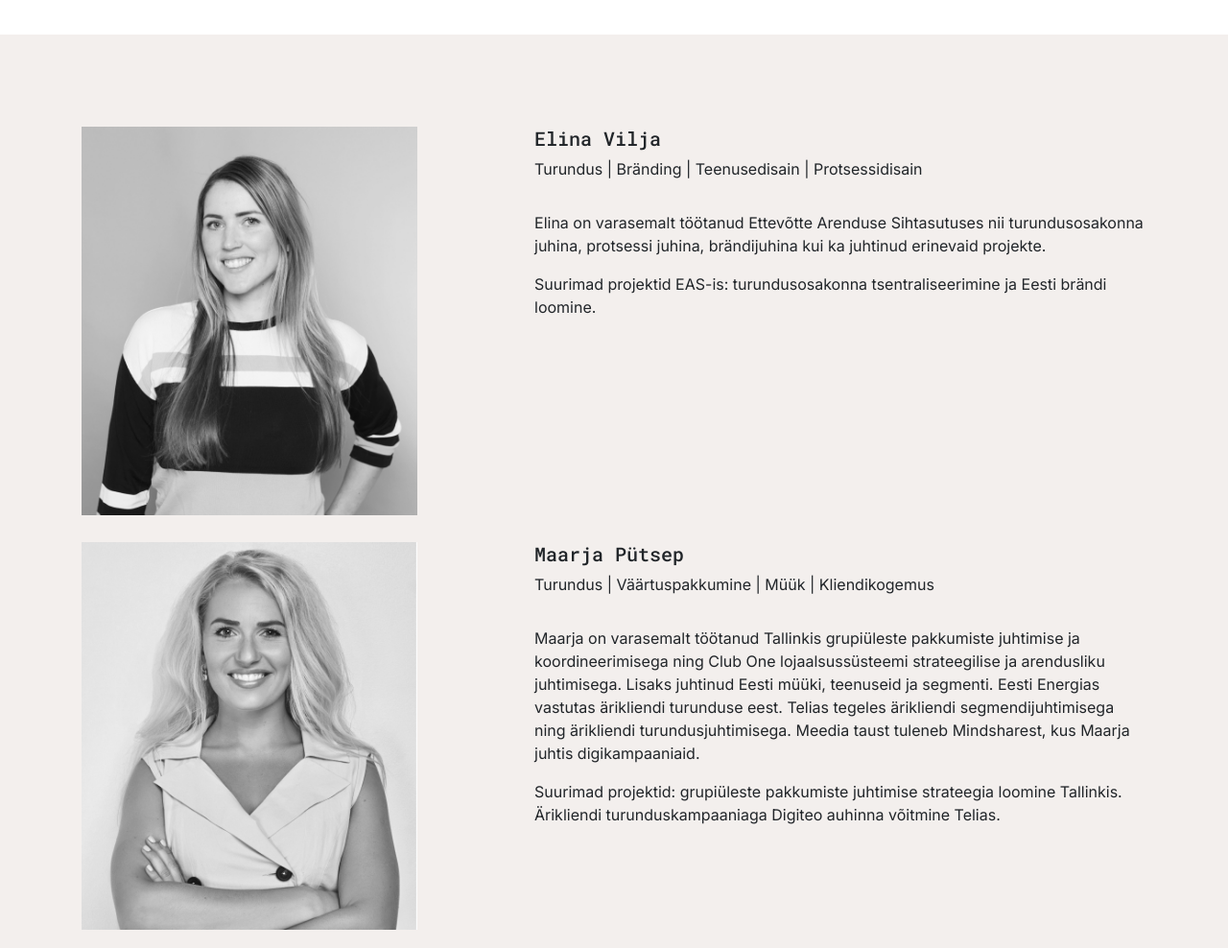
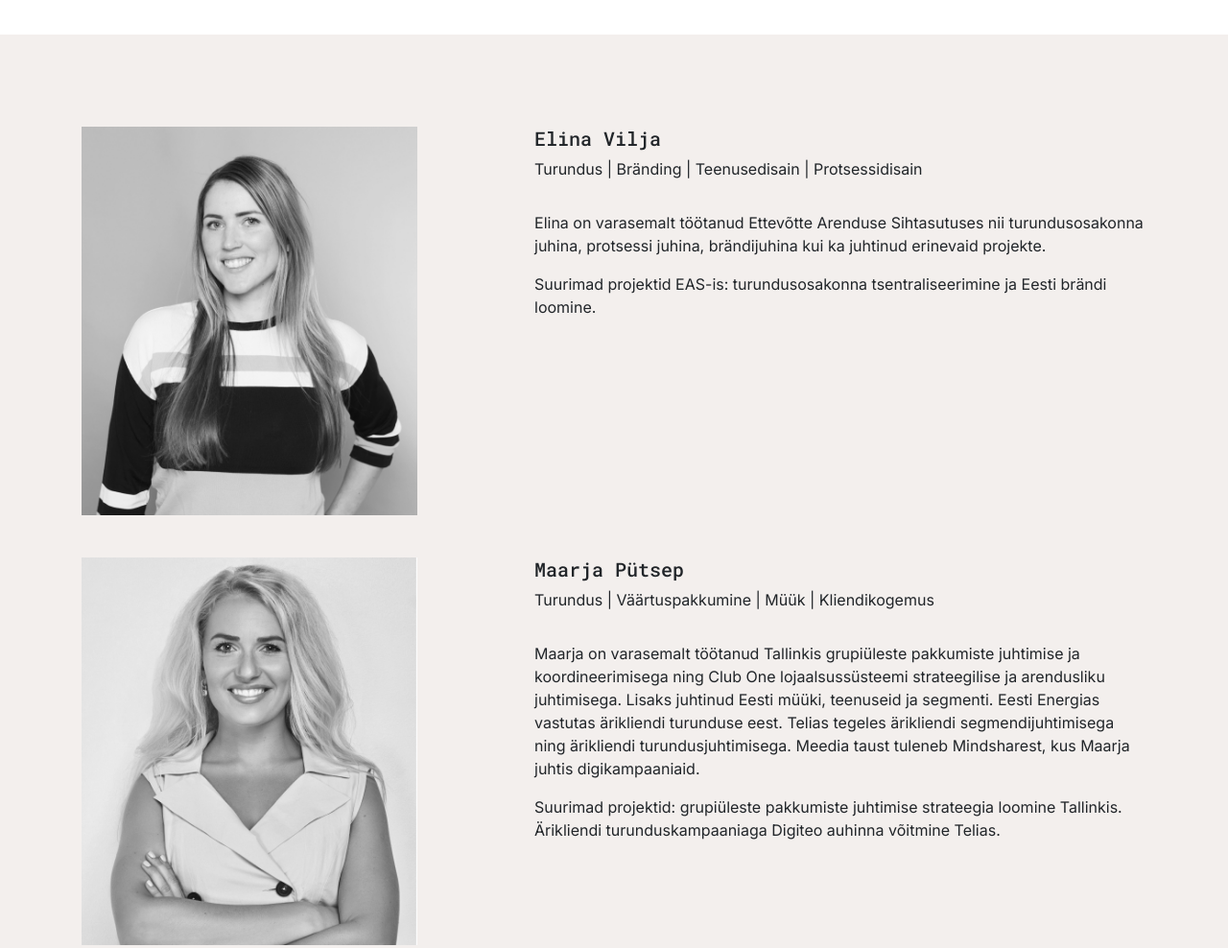
Before and after one commit to annelitu/xpansion, a plain HTML site: page index.htm in a window 1280 px wide. Shown: the part 2000-2988 px from the top of the page at 96% size. Drawn offline with nearby package versions, Linux system fonts and the light colour scheme.

Commit message:
elina ja maarja piltide vahe

```diff
--- a/index.htm
+++ b/index.htm
@@ -164,7 +164,7 @@
         padding-bottom: 2rem!important;
         }
 
-        .mb-6 .mt-6 {
+        .mb-6 {
         padding-bottom: 2.75rem!important;
         }
 
@@ -328,7 +328,7 @@
     <!--Meeskond -->
     <div class="container-fluid team">
         <div class="container py-8">
-            <div class="row justify-content-between mb-3">
+            <div class="row justify-content-between mb-6">
                 <div class="col-md-4">
                     <img class="img-fluid" src="img/elina-vilja.jpg" alt="Elina Vilja">
                 </div>
@@ -336,7 +336,6 @@
                 <div class="col-md-7">
                     <div class="row">
                         <h5>Elina Vilja</h5>
-                        <i class="fa-brands fa-linkedin"></i>
                     </div>
                     <div class="row mb-2">
                         <p>Turundus | Bränding | Teenusedisain | Protsessidisain</p>
```
